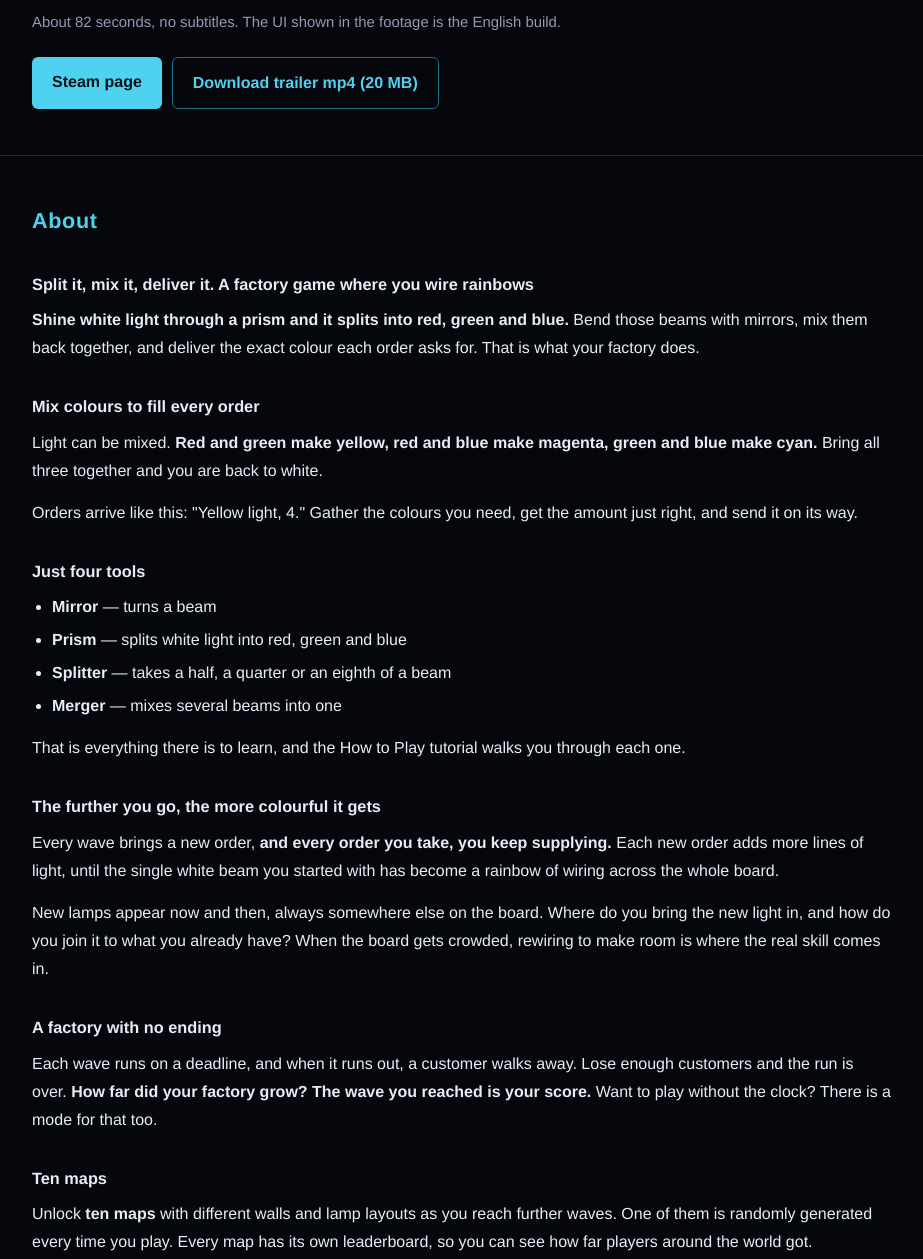
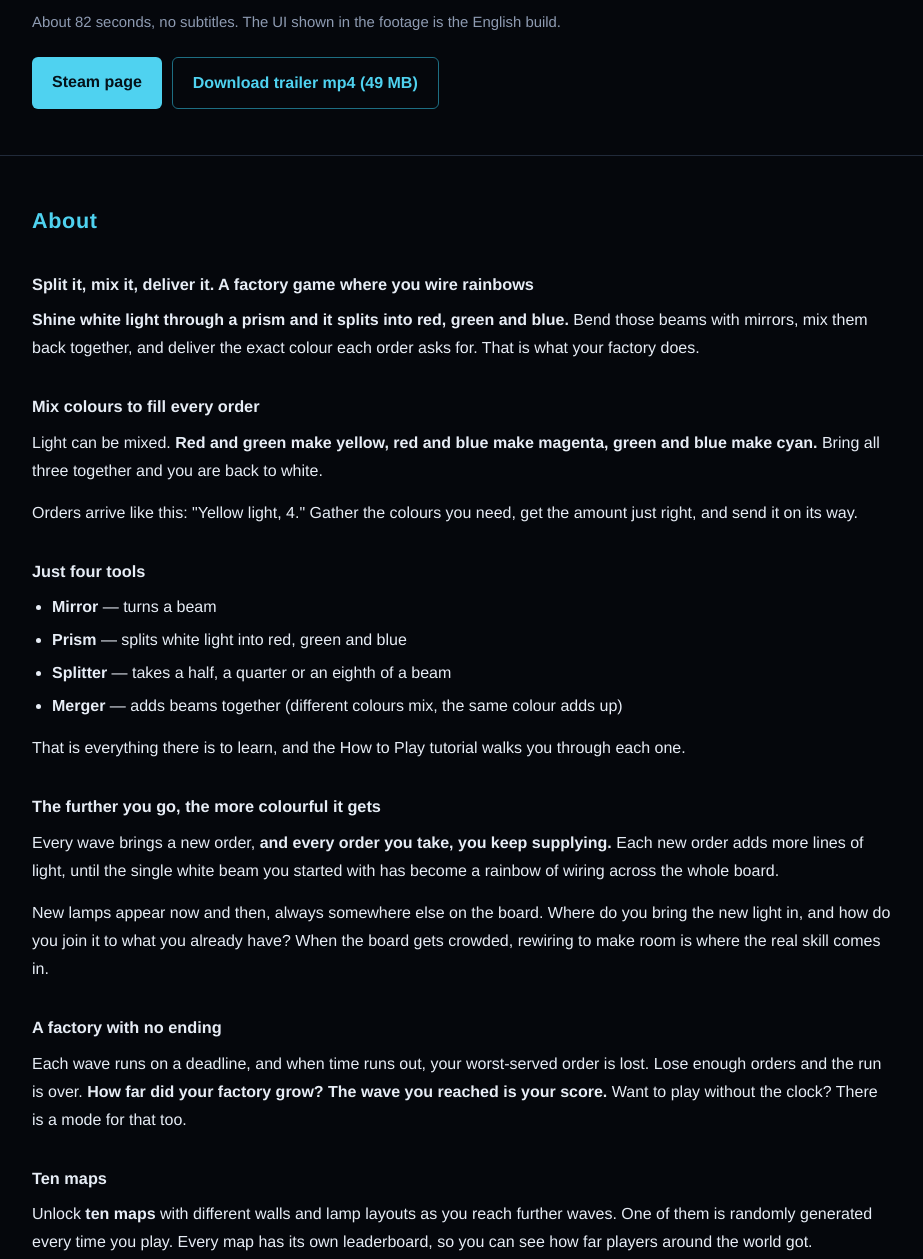
Before and after one commit to xz585a/prism-factory-presskit, a plain HTML site: page index.html in a window 1280 px wide. Shown: the part 1119-2378 px from the top of the page, without its empty margins (178-1101 px from the left). Drawn offline with Linux system fonts and the light colour scheme.

Commit message:
fix: 注文の離脱と合波器の書き方を直し、トレーラーを 02 に差し替える
Co-Authored-By: Claude Opus 5.5 <noreply@anthropic.com>

```diff
--- a/index.html
+++ b/index.html
@@ -173,7 +173,7 @@
 
     <div class="buttons">
       <a class="btn" href="https://store.steampowered.com/app/5114180/"><span class="l-ja">Steam ストアページ</span><span class="l-en">Steam page</span></a>
-      <a class="btn ghost" href="https://github.com/xz585a/prism-factory-presskit/releases/download/assets/PrismFactory_Trailer.mp4" download><span class="l-ja">トレーラー mp4 をダウンロード（20MB）</span><span class="l-en">Download trailer mp4 (20 MB)</span></a>
+      <a class="btn ghost" href="https://github.com/xz585a/prism-factory-presskit/releases/download/assets/PrismFactory_Trailer.mp4" download><span class="l-ja">トレーラー mp4 をダウンロード（49MB）</span><span class="l-en">Download trailer mp4 (49 MB)</span></a>
     </div>
   </div>
 </section>
@@ -195,14 +195,14 @@
         <li><strong>ミラー</strong> — 光の向きを変える</li>
         <li><strong>プリズム</strong> — 白い光を赤・緑・青に分ける</li>
         <li><strong>分光器</strong> — 光を半分・4分の1・8分の1に分けて取り出す</li>
-        <li><strong>合波器</strong> — 何本かの光を1本に混ぜる</li>
+        <li><strong>合波器</strong> — 何本かの光を1本に足し合わせる（違う色は混ざり、同じ色は量が増える）</li>
       </ul>
       <p>覚えるのはこれだけ。チュートリアル「あそびかた」で、1つずつ試しながら覚えられます。</p>
       <h3>進むほど、盤面がカラフルに</h3>
       <p>ウェーブが進むたびに、新しい注文が届きます。<strong>届け始めた注文は、そのあともずっと届け続けます。</strong>注文が増えるたびに光の線が増え、最初は1本だった白い光が、やがて盤面いっぱいの虹色の配線になります。</p>
       <p>光源もときどき増えますが、現れるのは盤面の別の場所です。新しい光をどこから引いてきて、今ある配線とどうつなぐか。盤面が混んできたら、配線を組み替えて道を空けるのも腕の見せどころです。</p>
       <h3>終わりのない工場</h3>
-      <p>各ウェーブには納期があり、間に合わないとお客さんが去っていきます。去ったお客さんが一定の数になったら、そこでおしまい。<strong>どこまで工場を育てられたか ── 到達したウェーブがスコアです。</strong>時間を気にせず遊びたいときは、納期なしのモードもあります。</p>
+      <p>各ウェーブには納期があり、間に合わないと、いちばん足りていない注文が1つ離れていきます。離れた注文が一定の数になったら、そこでおしまい。<strong>どこまで工場を育てられたか ── 到達したウェーブがスコアです。</strong>時間を気にせず遊びたいときは、納期なしのモードもあります。</p>
       <h3>10枚のマップ</h3>
       <p>壁の形も光源の位置も違う<strong>10枚のマップ</strong>を、到達したウェーブで順に解放していきます。1枚は遊ぶたびに形が変わるランダム生成。マップごとのランキングで、世界中のプレイヤーと到達ウェーブを競えます。</p>
       <h3>主な特徴</h3>
@@ -247,14 +247,14 @@
         <li><strong>Mirror</strong> — turns a beam</li>
         <li><strong>Prism</strong> — splits white light into red, green and blue</li>
         <li><strong>Splitter</strong> — takes a half, a quarter or an eighth of a beam</li>
-        <li><strong>Merger</strong> — mixes several beams into one</li>
+        <li><strong>Merger</strong> — adds beams together (different colours mix, the same colour adds up)</li>
       </ul>
       <p>That is everything there is to learn, and the How to Play tutorial walks you through each one.</p>
       <h3>The further you go, the more colourful it gets</h3>
       <p>Every wave brings a new order, <strong>and every order you take, you keep supplying.</strong> Each new order adds more lines of light, until the single white beam you started with has become a rainbow of wiring across the whole board.</p>
       <p>New lamps appear now and then, always somewhere else on the board. Where do you bring the new light in, and how do you join it to what you already have? When the board gets crowded, rewiring to make room is where the real skill comes in.</p>
       <h3>A factory with no ending</h3>
-      <p>Each wave runs on a deadline, and when it runs out, a customer walks away. Lose enough customers and the run is over. <strong>How far did your factory grow? The wave you reached is your score.</strong> Want to play without the clock? There is a mode for that too.</p>
+      <p>Each wave runs on a deadline, and when time runs out, your worst-served order is lost. Lose enough orders and the run is over. <strong>How far did your factory grow? The wave you reached is your score.</strong> Want to play without the clock? There is a mode for that too.</p>
       <h3>Ten maps</h3>
       <p>Unlock <strong>ten maps</strong> with different walls and lamp layouts as you reach further waves. One of them is randomly generated every time you play. Every map has its own leaderboard, so you can see how far players around the world got.</p>
       <h3>Key features</h3>
@@ -442,7 +442,7 @@
 
     <div class="buttons">
       <a class="btn" href="https://github.com/xz585a/prism-factory-presskit/releases/download/assets/PrismFactory_PressKit.zip" download><span class="l-ja">一括ダウンロード zip（30MB）</span><span class="l-en">Full press kit, zip (30 MB)</span></a>
-      <a class="btn ghost" href="https://github.com/xz585a/prism-factory-presskit/releases/download/assets/PrismFactory_Trailer.mp4" download><span class="l-ja">トレーラー mp4（20MB）</span><span class="l-en">Trailer mp4 (20 MB)</span></a>
+      <a class="btn ghost" href="https://github.com/xz585a/prism-factory-presskit/releases/download/assets/PrismFactory_Trailer.mp4" download><span class="l-ja">トレーラー mp4（49MB）</span><span class="l-en">Trailer mp4 (49 MB)</span></a>
       <a class="btn ghost" href="fact_sheet_ja.txt">fact_sheet_ja.txt</a>
       <a class="btn ghost" href="fact_sheet_en.txt">fact_sheet_en.txt</a>
     </div>
```
Also changed, not shown: fact_sheet_en.txt, fact_sheet_ja.txt.
